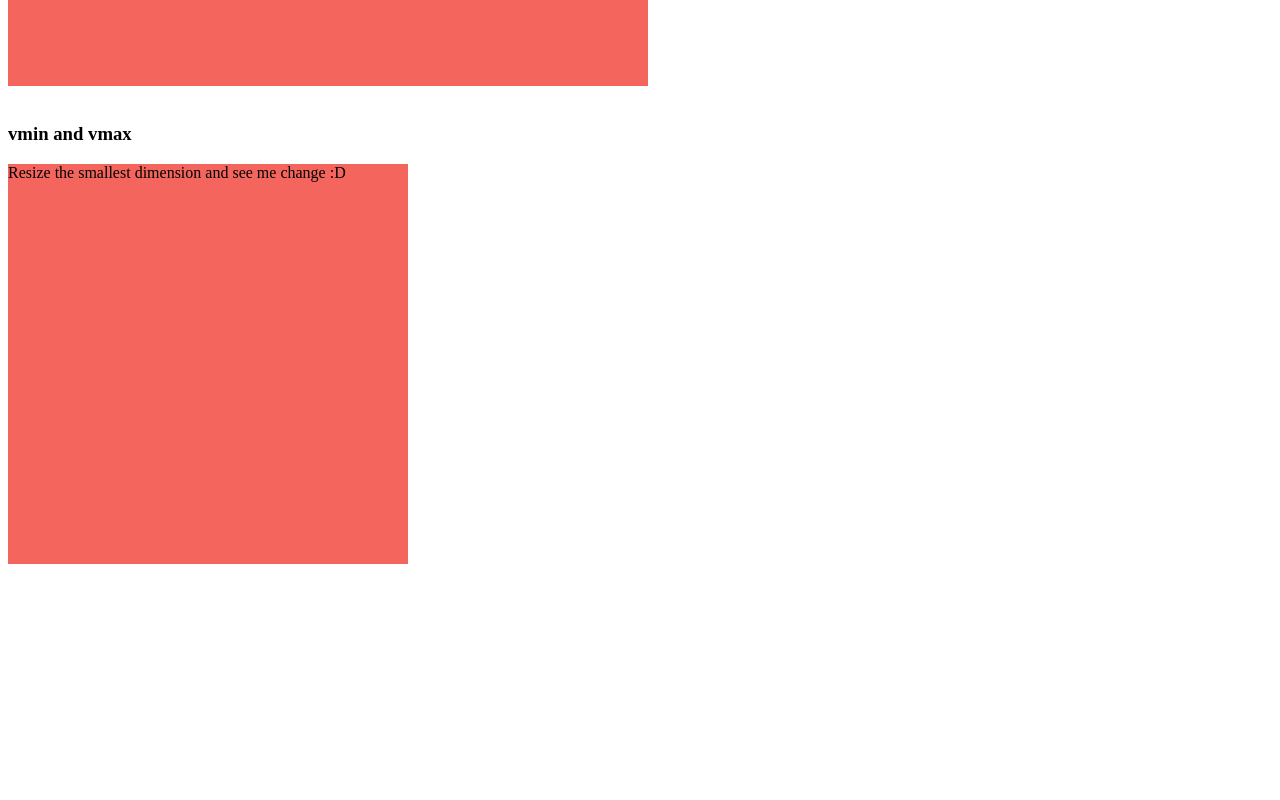
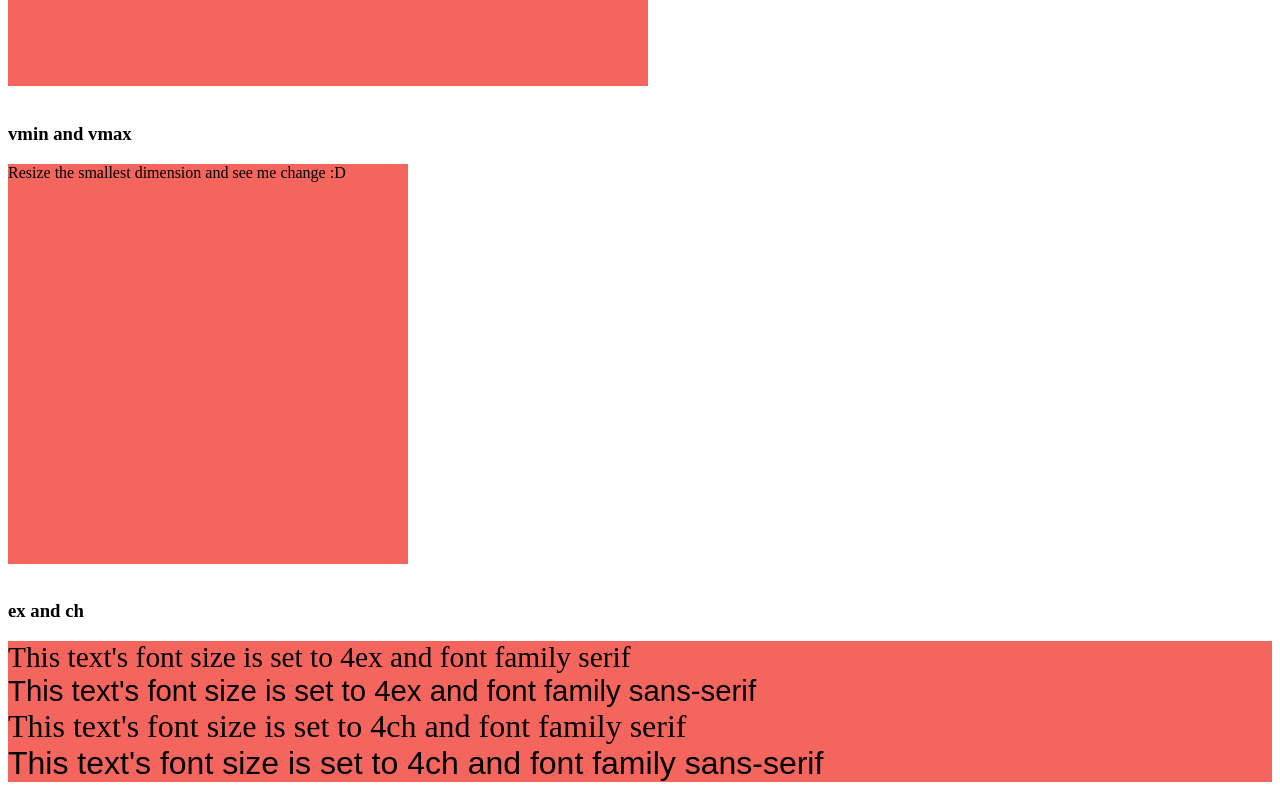
Before and after one commit to FadySamirSadek/CSS-Units, a plain HTML site: page index.html in a window 1280 px wide. Shown: the part 1996-2796 px from the top of the page. Before the commit the page ends 2578 px from the top, so only its background shows below. Drawn offline with Linux system fonts and the light colour scheme.

Commit message:
added ex and ch

```diff
--- a/index.html
+++ b/index.html
@@ -52,6 +52,14 @@
 			Resize the smallest dimension and see me change :D
 		</div>
 		<br>
+		<h3>ex and ch</h3>
+		<div class="exandch">
+			<div class="ex">This text's font size is set to 4ex and font family serif </div>
+			<div class="ex2">This text's font size is set to 4ex and font family sans-serif</div>
+			<div class="ch">This text's font size is set to 4ch and font family serif</div>
+			<div class="ch2">This text's font size is set to 4ch and font family sans-serif</div>
+		</div>
+		<br>
 	</div>
 
 </content>
--- a/style/style.css
+++ b/style/style.css
@@ -86,3 +86,19 @@
 	width: 50vmin;
 	background-color: rgb(244,101,93);
 }
+/*exandch*/
+.exandch{
+	background-color: rgb(244,101,93);
+}
+.ex , .ex2{
+	font-size: 4ex;
+}
+.ch , .ch2{
+	font-size: 4ch;
+}
+.ex , .ch {
+font-family: serif;
+}
+.ex2 , .ch2 {
+font-family: sans-serif;
+}
```
